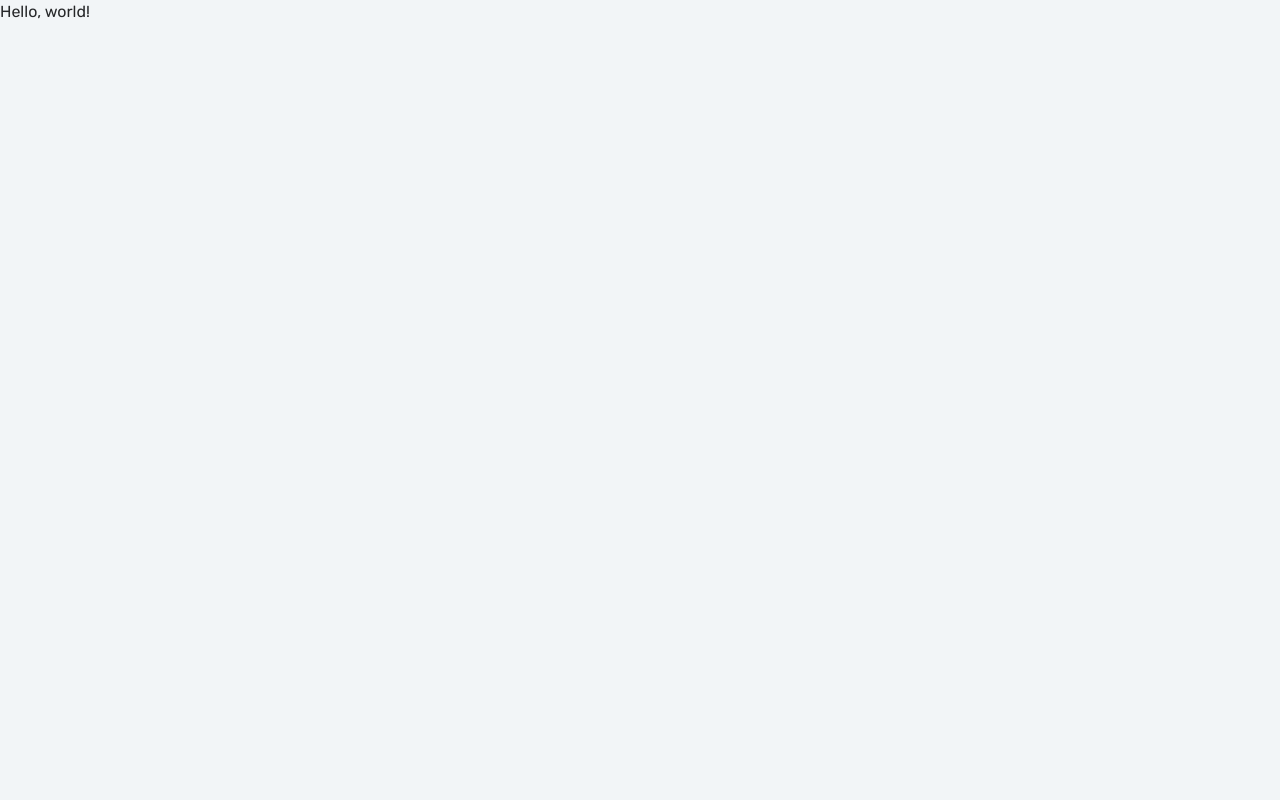
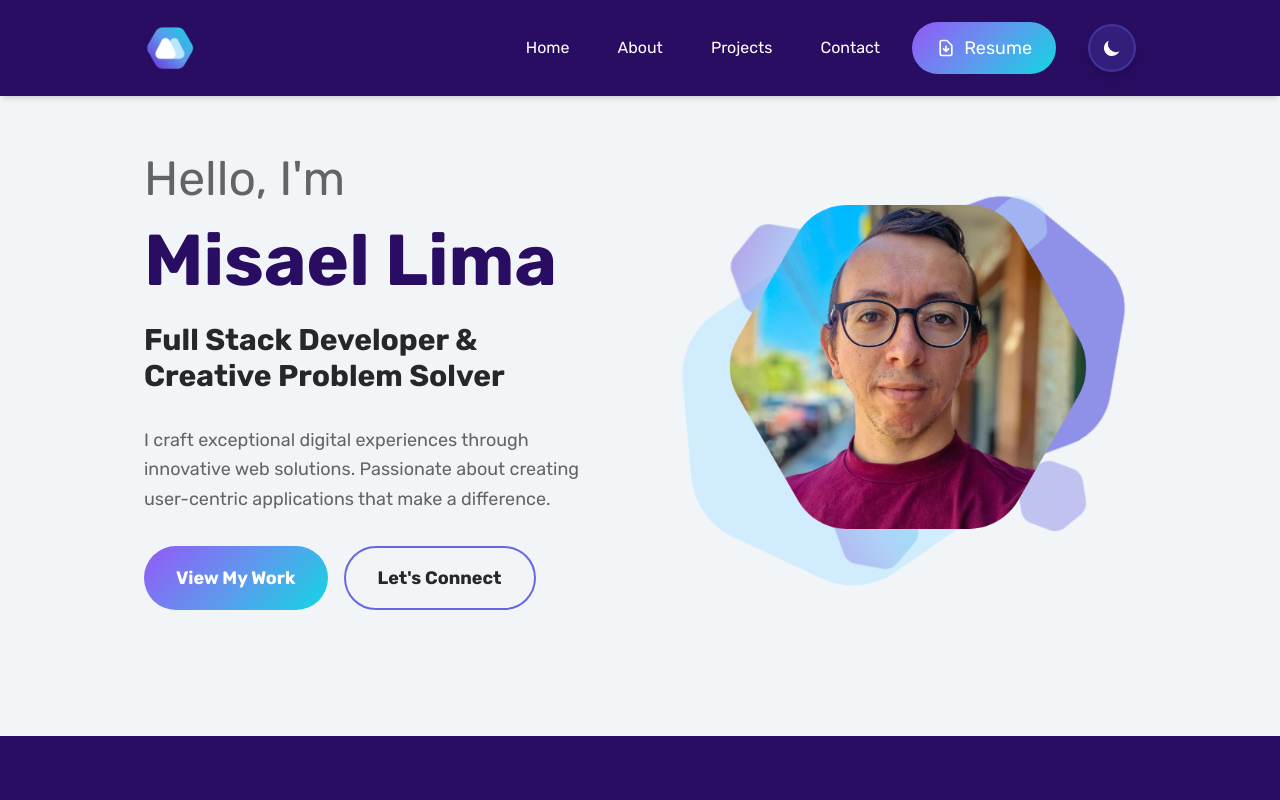
Before and after one commit to misalima/misael-lima-portfolio, a Next.js app: page / in a window 1280 px wide. Shown: the top 800 px of the page. Built offline with nearby package versions, Linux system fonts and the light colour scheme.

Commit message:
move home to root, adjust logo and nav font size

```diff
--- a/src/app/components/Header.tsx
+++ b/src/app/components/Header.tsx
@@ -10,7 +10,7 @@ export default function Header() {
             <div className="flex items-center justify-between h-16">
                 <div className="flex items-center justify-center">
                     <a href="/">
-                       <Image src="/misael_logo.png" width={46} height={46} alt='logo'/>
+                       <Image src="/misael_logo.png" width={52} height={52} alt='logo'/>
                     </a>
                 </div>
                 <div className="flex items-center">
--- a/src/app/components/NavBar.tsx
+++ b/src/app/components/NavBar.tsx
@@ -35,7 +35,7 @@ export default function NavBar() {
                             <a
                                 href={item.href}
                                 onClick={(e) => handleNavClick(e, item.href)}
-                                className="text-white hover:text-light-blue transition-all duration-300 hover:scale-110 hover:drop-shadow-lg relative group text-lg font-medium"
+                                className="text-white hover:text-light-blue transition-all duration-300 hover:scale-110 hover:drop-shadow-lg relative group text-md font-medium"
                             >
                                 {item.name}
                                 <span className="absolute bottom-0 left-0 w-0 h-0.5 bg-gradient-to-r from-light-blue to-secondary transition-all duration-300 group-hover:w-full"></span>
--- a/src/app/home/page.tsx
+++ /dev/null
@@ -1,14 +0,0 @@
-import React from "react";
-import Header from "../components/Header";
-import Hero from "../components/Hero";
-import About from "../components/About";
-
-export default function HomePage() {
-    return (
-        <>
-            <Header />
-            <Hero />
-            <About />
-        </>
-    );
-}
--- a/src/app/page.tsx
+++ b/src/app/page.tsx
@@ -1,9 +1,14 @@
 import React from "react";
+import Header from "./components/Header";
+import Hero from "./components/Hero";
+import About from "./components/About";
 
 export default function Home() {
-  return (
-    <>
-      <div>Hello, world!</div>
-    </>
-  );
+    return (
+        <>
+            <Header />
+            <Hero />
+            <About />
+        </>
+    );
 }
```
